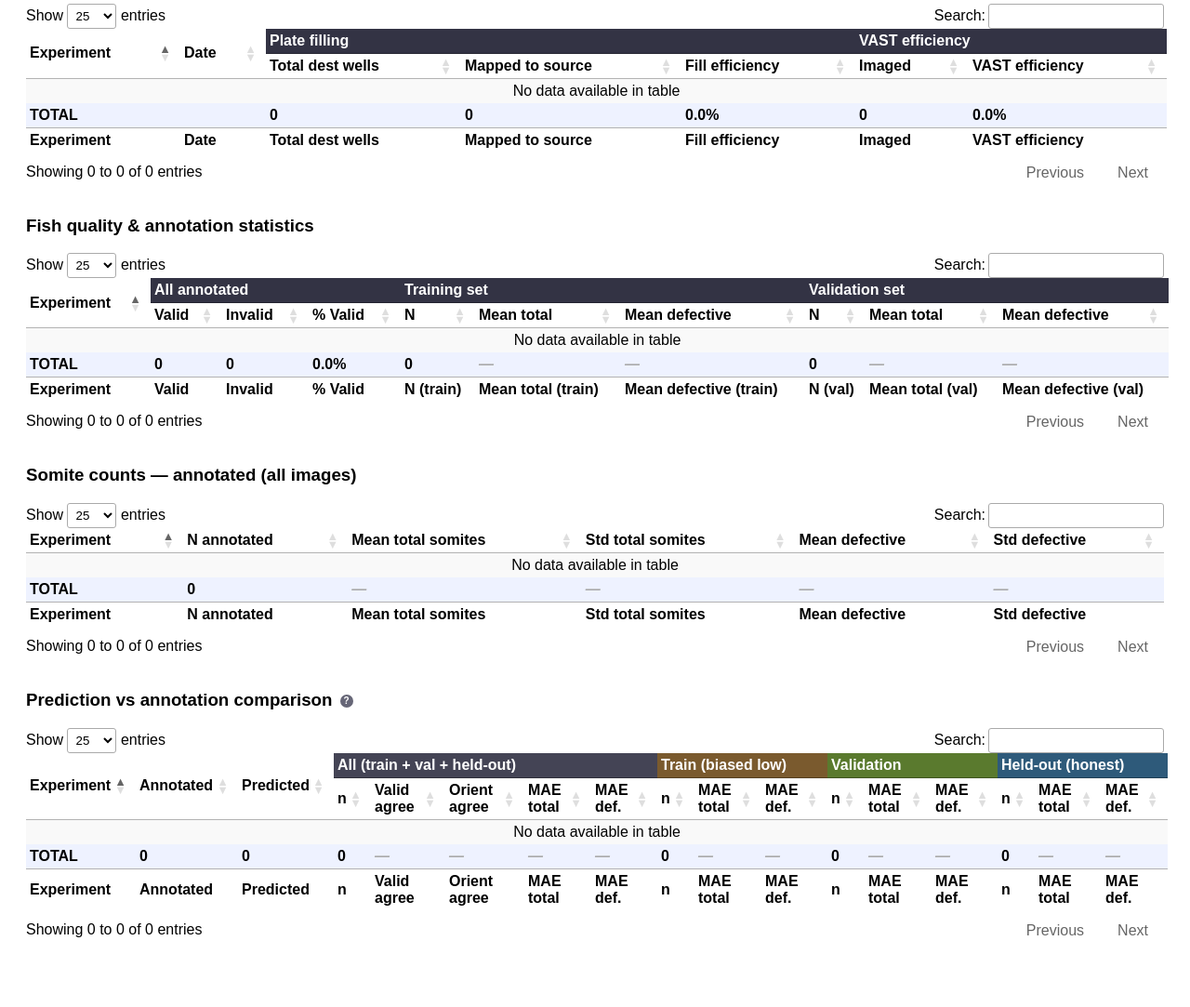
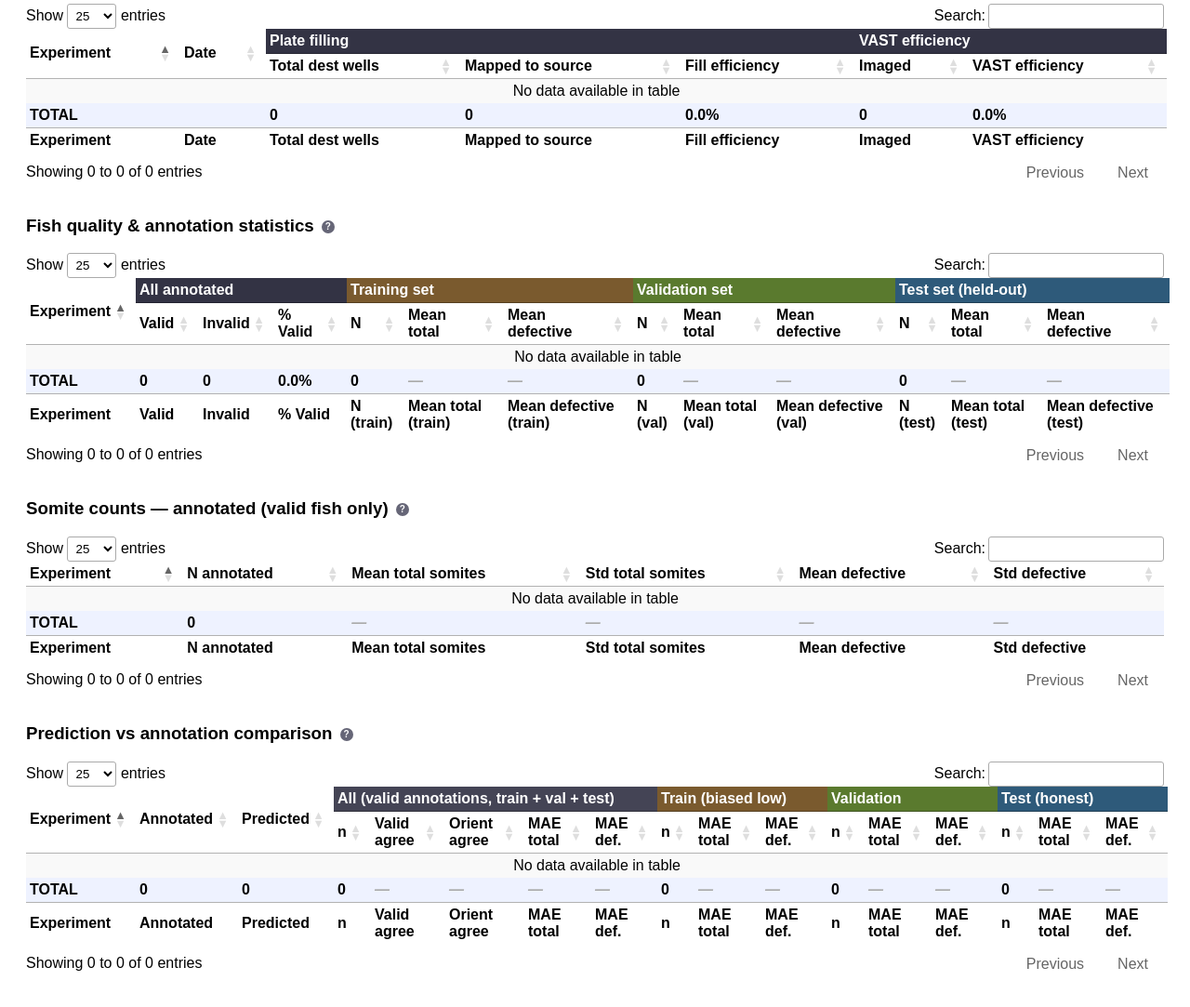
Before and after one commit to EPFL-TOP/VAST-DS, a Django app: page /well_explorer/stats_listing in a window 1280 px wide. Shown: the part 201-1284 px from the top of the page at 93% size. Before the commit the page ends 1209 px from the top, so only its background shows below. Run offline with Django 4.2, Linux system fonts and the light colour scheme; data that the repository does not hold is empty; some libraries are stand-ins or nearby versions.

Commit message:
new updates

```diff
--- a/templates/well_explorer/stats_listing.html
+++ b/templates/well_explorer/stats_listing.html
@@ -90,17 +90,34 @@
 </table>
 
 <!-- ===== FISH QUALITY TABLE ===== -->
-<h3>Fish quality &amp; annotation statistics</h3>
+<h3>
+    Fish quality &amp; annotation statistics
+    <span class="tip">
+        <span class="tip-icon">?</span>
+        <span class="tip-text" style="width:300px">
+            <b>Valid / Invalid / % Valid</b>: counts of every annotated well
+            (the validity flag itself).<br><br>
+            <b>Mean total / Mean defective</b> in the Training and Validation
+            columns are computed on <code>valid=True</code> annotations only —
+            invalid fish have unreliable somite counts.<br><br>
+            <b>N</b> in those same columns is the count of <i>all</i> wells
+            assigned to the subset (valid or not), so you can spot subsets
+            that are dominated by invalid fish.
+        </span>
+    </span>
+</h3>
 <table id="qual-table" class="display compact">
     <thead>
         <tr>
             <th rowspan="2">Experiment</th>
             <th colspan="3" class="group">All annotated</th>
-            <th colspan="3" class="group">Training set</th>
-            <th colspan="3" class="group">Validation set</th>
+            <th colspan="3" class="group" style="background:#7a5a2e">Training set</th>
+            <th colspan="3" class="group" style="background:#5a7a2e">Validation set</th>
+            <th colspan="3" class="group" style="background:#2e5a7a">Test set (held-out)</th>
         </tr>
         <tr>
             <th>Valid</th><th>Invalid</th><th>% Valid</th>
+            <th>N</th><th>Mean total</th><th>Mean defective</th>
             <th>N</th><th>Mean total</th><th>Mean defective</th>
             <th>N</th><th>Mean total</th><th>Mean defective</th>
         </tr>
@@ -118,6 +135,9 @@
             <td>{{ r.n_validation }}</td>
             <td>{% if r.mean_total_val is not None %}{{ r.mean_total_val|floatformat:1 }}{% else %}<span class="na">—</span>{% endif %}</td>
             <td>{% if r.mean_bad_val is not None %}{{ r.mean_bad_val|floatformat:1 }}{% else %}<span class="na">—</span>{% endif %}</td>
+            <td>{{ r.n_test }}</td>
+            <td>{% if r.mean_total_te is not None %}{{ r.mean_total_te|floatformat:1 }}{% else %}<span class="na">—</span>{% endif %}</td>
+            <td>{% if r.mean_bad_te is not None %}{{ r.mean_bad_te|floatformat:1 }}{% else %}<span class="na">—</span>{% endif %}</td>
         </tr>
         {% endfor %}
     </tbody>
@@ -133,6 +153,9 @@
             <td>{{ data_total.n_validation }}</td>
             <td>{% if data_total.mean_total_val is not None %}{{ data_total.mean_total_val|floatformat:1 }}{% else %}<span class="na">—</span>{% endif %}</td>
             <td>{% if data_total.mean_bad_val is not None %}{{ data_total.mean_bad_val|floatformat:1 }}{% else %}<span class="na">—</span>{% endif %}</td>
+            <td>{{ data_total.n_test }}</td>
+            <td>{% if data_total.mean_total_te is not None %}{{ data_total.mean_total_te|floatformat:1 }}{% else %}<span class="na">—</span>{% endif %}</td>
+            <td>{% if data_total.mean_bad_te is not None %}{{ data_total.mean_bad_te|floatformat:1 }}{% else %}<span class="na">—</span>{% endif %}</td>
         </tr>
     </tbody>
     <tfoot><tr>
@@ -140,11 +163,22 @@
         <th>Valid</th><th>Invalid</th><th>% Valid</th>
         <th>N (train)</th><th>Mean total (train)</th><th>Mean defective (train)</th>
         <th>N (val)</th><th>Mean total (val)</th><th>Mean defective (val)</th>
+        <th>N (test)</th><th>Mean total (test)</th><th>Mean defective (test)</th>
     </tr></tfoot>
 </table>
 
 <!-- ===== SOMITE ANNOTATION STATS ===== -->
-<h3>Somite counts — annotated (all images)</h3>
+<h3>
+    Somite counts — annotated (valid fish only)
+    <span class="tip">
+        <span class="tip-icon">?</span>
+        <span class="tip-text" style="width:280px">
+            Mean / std are computed only over annotations with
+            <code>valid=True</code>. Invalid fish are excluded because their
+            somite counts are not reliable and aren't used in downstream analysis.
+        </span>
+    </span>
+</h3>
 <table id="somite-table" class="display compact">
     <thead>
         <tr>
@@ -192,16 +226,21 @@
     Prediction vs annotation comparison
     <span class="tip">
         <span class="tip-icon">?</span>
-        <span class="tip-text" style="width:340px">
-            Each metric is split by which subset the annotated well belongs to,
-            using the <code>use_for_training</code> / <code>use_for_validation</code>
-            flags on <code>DestWellProperties</code>:<br><br>
+        <span class="tip-text" style="width:360px">
+            Restricted to <b>valid annotations only</b> (<code>valid=True</code>) —
+            invalid fish have unreliable somite counts and are excluded from
+            analysis.<br><br>
+            Each metric is split by the subset the annotated well was assigned
+            to, using the <code>use_for_training</code> / <code>use_for_validation</code>
+            / <code>use_for_test</code> flags on <code>DestWellProperties</code>:<br><br>
             <b>Train</b>: wells the model was trained on. MAE here is biased low —
             don't trust it as generalisation error.<br>
             <b>Val</b>: wells used for early stopping during training. Slightly biased low.<br>
-            <b>Held-out</b>: annotated wells flagged as neither — this is the only
+            <b>Test</b>: held-out, never seen during training — this is the only
             <i>honest</i> generalisation metric.<br>
             <b>All</b>: combined — useful for sanity checking only.<br><br>
+            Annotations with <i>none</i> of the three flags set are excluded
+            (we don't know which subset they belong to).<br><br>
             <b>MAE</b> (Mean Absolute Error) on somite counts, typical range 3–7:<br>
             &lt;3 → excellent · 3–7 → good · &gt;7 → consider retraining.
         </span>
@@ -213,10 +252,10 @@
             <th rowspan="2">Experiment</th>
             <th rowspan="2">Annotated</th>
             <th rowspan="2">Predicted</th>
-            <th colspan="5" class="group" style="background:#445">All (train + val + held-out)</th>
+            <th colspan="5" class="group" style="background:#445">All (valid annotations, train + val + test)</th>
             <th colspan="3" class="group" style="background:#7a5a2e">Train (biased low)</th>
             <th colspan="3" class="group" style="background:#5a7a2e">Validation</th>
-            <th colspan="3" class="group" style="background:#2e5a7a">Held-out (honest)</th>
+            <th colspan="3" class="group" style="background:#2e5a7a">Test (honest)</th>
         </tr>
         <tr>
             <th>n</th><th>Valid agree</th><th>Orient agree</th><th>MAE total</th><th>MAE def.</th>
@@ -242,9 +281,9 @@
             <td>{{ r.cmp_val.n }}</td>
             <td>{% if r.cmp_val.mae_total is not None %}{{ r.cmp_val.mae_total|floatformat:2 }}{% else %}<span class="na">—</span>{% endif %}</td>
             <td>{% if r.cmp_val.mae_bad is not None %}{{ r.cmp_val.mae_bad|floatformat:2 }}{% else %}<span class="na">—</span>{% endif %}</td>
-            <td>{{ r.cmp_heldout.n }}</td>
-            <td>{% if r.cmp_heldout.mae_total is not None %}{{ r.cmp_heldout.mae_total|floatformat:2 }}{% else %}<span class="na">—</span>{% endif %}</td>
-            <td>{% if r.cmp_heldout.mae_bad is not None %}{{ r.cmp_heldout.mae_bad|floatformat:2 }}{% else %}<span class="na">—</span>{% endif %}</td>
+            <td>{{ r.cmp_test.n }}</td>
+            <td>{% if r.cmp_test.mae_total is not None %}{{ r.cmp_test.mae_total|floatformat:2 }}{% else %}<span class="na">—</span>{% endif %}</td>
+            <td>{% if r.cmp_test.mae_bad is not None %}{{ r.cmp_test.mae_bad|floatformat:2 }}{% else %}<span class="na">—</span>{% endif %}</td>
         </tr>
         {% endfor %}
     </tbody>
@@ -264,9 +303,9 @@
             <td>{{ data_total.cmp_val.n }}</td>
             <td>{% if data_total.cmp_val.mae_total is not None %}{{ data_total.cmp_val.mae_total|floatformat:2 }}{% else %}<span class="na">—</span>{% endif %}</td>
             <td>{% if data_total.cmp_val.mae_bad is not None %}{{ data_total.cmp_val.mae_bad|floatformat:2 }}{% else %}<span class="na">—</span>{% endif %}</td>
-            <td>{{ data_total.cmp_heldout.n }}</td>
-            <td>{% if data_total.cmp_heldout.mae_total is not None %}{{ data_total.cmp_heldout.mae_total|floatformat:2 }}{% else %}<span class="na">—</span>{% endif %}</td>
-            <td>{% if data_total.cmp_heldout.mae_bad is not None %}{{ data_total.cmp_heldout.mae_bad|floatformat:2 }}{% else %}<span class="na">—</span>{% endif %}</td>
+            <td>{{ data_total.cmp_test.n }}</td>
+            <td>{% if data_total.cmp_test.mae_total is not None %}{{ data_total.cmp_test.mae_total|floatformat:2 }}{% else %}<span class="na">—</span>{% endif %}</td>
+            <td>{% if data_total.cmp_test.mae_bad is not None %}{{ data_total.cmp_test.mae_bad|floatformat:2 }}{% else %}<span class="na">—</span>{% endif %}</td>
         </tr>
     </tbody>
     <tfoot><tr>
--- a/well_explorer/views.py
+++ b/well_explorer/views.py
@@ -1248,10 +1248,10 @@ def vast_handler(doc: bokeh.document.Document) -> None:
             shutil.rmtree(LOCALPATH_TRAINING)
         if os.path.exists(LOCALPATH_TRAINING) is False:
             os.mkdir(LOCALPATH_TRAINING)
-        if os.path.exists(os.path.join(LOCALPATH_TRAINING,'train')) is False:
-            os.mkdir(os.path.join(LOCALPATH_TRAINING,'train'))
-        if os.path.exists(os.path.join(LOCALPATH_TRAINING,'valid')) is False:
-            os.mkdir(os.path.join(LOCALPATH_TRAINING,'valid'))
+        for sub in ('train', 'valid', 'test'):
+            sub_path = os.path.join(LOCALPATH_TRAINING, sub)
+            if os.path.exists(sub_path) is False:
+                os.mkdir(sub_path)
 
 
         for experiment in experiments:
@@ -1272,25 +1272,33 @@ def vast_handler(doc: bokeh.document.Document) -> None:
                         #if props.valid and props.n_total_somites>=0 and props.n_bad_somites >=0:
                         #Add false to train other model
                         if props.n_total_somites>=0 and props.n_bad_somites >=0:
-                            if props.use_for_training is False and props.use_for_validation is False:
-                                rand=random.uniform(0,1)
-                                if rand>0.2:
-                                    outdir=os.path.join(LOCALPATH_TRAINING,'train')
+                            # Pick the bucket. If the annotation already has a
+                            # flag set (e.g. assigned by a previous run or by
+                            # the resplit_training_data command), respect it.
+                            # Otherwise do a fresh 70/15/15 split.
+                            if (not props.use_for_training and
+                                not props.use_for_validation and
+                                not props.use_for_test):
+                                rand = random.uniform(0, 1)
+                                if rand < 0.70:
+                                    bucket = 'train'
                                     props.use_for_training = True
-                                    props.use_for_validation = False
-                                    props.save()
+                                elif rand < 0.85:
+                                    bucket = 'valid'
+                                    props.use_for_validation = True
                                 else:
-                                    outdir=os.path.join(LOCALPATH_TRAINING,'valid')
-                                    props.use_for_training = False
-                                    props.use_for_validation = True
-                                    props.save()
+                                    bucket = 'test'
+                                    props.use_for_test = True
+                                props.save()
+                            elif props.use_for_training:
+                                bucket = 'train'
+                            elif props.use_for_validation:
+                                bucket = 'valid'
+                            elif props.use_for_test:
+                                bucket = 'test'
                             else:
-                                if props.use_for_training:
-                                    outdir=os.path.join(LOCALPATH_TRAINING,'train')
-                                elif props.use_for_validation:
-                                    outdir=os.path.join(LOCALPATH_TRAINING,'valid')
-                                else:
-                                    continue
+                                continue
+                            outdir = os.path.join(LOCALPATH_TRAINING, bucket)
 
                             position_col = dest.position_col
                             position_row = dest.position_row
@@ -1682,13 +1690,14 @@ def stats_list(request: HttpRequest) -> HttpResponse:
         'n_dest_wells': 0, 'n_mapped_wells': 0, 'n_imaged': 0,
         'n_valid': 0, 'n_invalid': 0,
         'n_annotated': 0, 'n_predicted': 0, 'n_both': 0,
-        'n_training': 0, 'n_validation': 0,
+        'n_training': 0, 'n_validation': 0, 'n_test': 0,
     }
     t_ann_total, t_ann_bad = [], []
     t_ann_total_tr, t_ann_bad_tr = [], []
     t_ann_total_val, t_ann_bad_val = [], []
-    # per-subset comparison accumulators (training / validation / held-out)
-    SUBSETS = ('train', 'val', 'heldout')
+    t_ann_total_te, t_ann_bad_te = [], []
+    # per-subset comparison accumulators (training / validation / held-out test)
+    SUBSETS = ('train', 'val', 'test')
     t_subset = {s: {'n': 0, 'agree_valid': 0, 'agree_orient': 0,
                     'somite_diffs': [], 'bad_diffs': []} for s in SUBSETS}
 
@@ -1703,9 +1712,11 @@ def stats_list(request: HttpRequest) -> HttpResponse:
         n_both = 0
         n_training = 0
         n_validation = 0
+        n_test = 0
         ann_total, ann_bad = [], []
         ann_total_tr, ann_bad_tr = [], []
         ann_total_val, ann_bad_val = [], []
+        ann_total_te, ann_bad_te = [], []
         # per-subset comparison accumulators for this experiment
         sub = {s: {'n': 0, 'agree_valid': 0, 'agree_orient': 0,
                    'somite_diffs': [], 'bad_diffs': []} for s in SUBSETS}
@@ -1730,22 +1741,35 @@ def stats_list(request: HttpRequest) -> HttpResponse:
                         n_valid += 1
                     else:
                         n_invalid += 1
-                    if props.n_total_somites != -9999:
-                        ann_total.append(props.n_total_somites)
-                    if props.n_bad_somites != -9999:
-                        ann_bad.append(props.n_bad_somites)
+                    # Somite counts are only meaningful on valid fish — invalid
+                    # ones aren't counted properly and aren't used for analysis,
+                    # so we exclude them from the somite-count statistics.
+                    if props.valid:
+                        if props.n_total_somites != -9999:
+                            ann_total.append(props.n_total_somites)
+                        if props.n_bad_somites != -9999:
+                            ann_bad.append(props.n_bad_somites)
                     if props.use_for_training:
                         n_training += 1
-                        if props.n_total_somites != -9999:
-                            ann_total_tr.append(props.n_total_somites)
-                        if props.n_bad_somites != -9999:
-                            ann_bad_tr.append(props.n_bad_somites)
+                        if props.valid:
+                            if props.n_total_somites != -9999:
+                                ann_total_tr.append(props.n_total_somites)
+                            if props.n_bad_somites != -9999:
+                                ann_bad_tr.append(props.n_bad_somites)
                     if props.use_for_validation:
                         n_validation += 1
-                        if props.n_total_somites != -9999:
-                            ann_total_val.append(props.n_total_somites)
-                        if props.n_bad_somites != -9999:
-                            ann_bad_val.append(props.n_bad_somites)
+                        if props.valid:
+                            if props.n_total_somites != -9999:
+                                ann_total_val.append(props.n_total_somites)
+                            if props.n_bad_somites != -9999:
+                                ann_bad_val.append(props.n_bad_somites)
+                    if props.use_for_test:
+                        n_test += 1
+                        if props.valid:
+                            if props.n_total_somites != -9999:
+                                ann_total_te.append(props.n_total_somites)
+                            if props.n_bad_somites != -9999:
+                                ann_bad_te.append(props.n_bad_somites)
                 except DestWellProperties.DoesNotExist:
                     pass
 
@@ -1759,16 +1783,25 @@ def stats_list(request: HttpRequest) -> HttpResponse:
                 if has_ann or has_pred:
                     n_imaged += 1
 
-                if has_ann and has_pred:
-                    n_both += 1
-                    # bucket: training has priority over validation;
-                    # held-out = annotated but not flagged as either
+                # Prediction-vs-annotation comparison is restricted to wells
+                # whose manual annotation is `valid=True`: invalid fish have
+                # unreliable somite counts and are excluded from analysis, so
+                # comparing predictions against them would be noise.
+                if has_ann and has_pred and props.valid:
+                    # Bucket by the explicit subset flag. Annotations with
+                    # NO flag set (use_for_training / _validation / _test all
+                    # false) are skipped — we don't know which subset they
+                    # belong to, and the "honest" test column would be
+                    # misleading if we lumped them in.
                     if props.use_for_training:
                         s_key = 'train'
                     elif props.use_for_validation:
                         s_key = 'val'
+                    elif props.use_for_test:
+                        s_key = 'test'
                     else:
-                        s_key = 'heldout'
+                        continue
+                    n_both += 1
                     bucket = sub[s_key]
                     bucket['n'] += 1
                     if props.valid == pred.valid:
@@ -1801,19 +1834,22 @@ def stats_list(request: HttpRequest) -> HttpResponse:
             'n_validation': n_validation,
             'mean_total_val': _mean(ann_total_val),
             'mean_bad_val': _mean(ann_bad_val),
+            'n_test': n_test,
+            'mean_total_te': _mean(ann_total_te),
+            'mean_bad_te': _mean(ann_bad_te),
             'n_predicted': n_predicted,
             'n_both': n_both,
-            'cmp_all':     _aggregate_buckets([sub[s] for s in SUBSETS]),
-            'cmp_train':   _subset_metrics(sub['train']),
-            'cmp_val':     _subset_metrics(sub['val']),
-            'cmp_heldout': _subset_metrics(sub['heldout']),
+            'cmp_all':   _aggregate_buckets([sub[s] for s in SUBSETS]),
+            'cmp_train': _subset_metrics(sub['train']),
+            'cmp_val':   _subset_metrics(sub['val']),
+            'cmp_test':  _subset_metrics(sub['test']),
         })
 
         for k, v in {'n_dest_wells': n_dest_wells, 'n_mapped_wells': n_mapped_wells,
                      'n_imaged': n_imaged, 'n_valid': n_valid, 'n_invalid': n_invalid,
                      'n_annotated': n_annotated, 'n_predicted': n_predicted,
                      'n_both': n_both, 'n_training': n_training,
-                     'n_validation': n_validation}.items():
+                     'n_validation': n_validation, 'n_test': n_test}.items():
             tk[k] += v
         t_ann_total += ann_total
         t_ann_bad += ann_bad
@@ -1821,6 +1857,8 @@ def stats_list(request: HttpRequest) -> HttpResponse:
         t_ann_bad_tr += ann_bad_tr
         t_ann_total_val += ann_total_val
         t_ann_bad_val += ann_bad_val
+        t_ann_total_te += ann_total_te
+        t_ann_bad_te += ann_bad_te
         for s in SUBSETS:
             t_subset[s]['n'] += sub[s]['n']
             t_subset[s]['agree_valid'] += sub[s]['agree_valid']
@@ -1851,12 +1889,15 @@ def stats_list(request: HttpRequest) -> HttpResponse:
         'n_validation': tk['n_validation'],
         'mean_total_val': _mean(t_ann_total_val),
         'mean_bad_val': _mean(t_ann_bad_val),
+        'n_test': tk['n_test'],
+        'mean_total_te': _mean(t_ann_total_te),
+        'mean_bad_te': _mean(t_ann_bad_te),
         'n_predicted': tk['n_predicted'],
         'n_both': nb,
-        'cmp_all':     _aggregate_buckets([t_subset[s] for s in SUBSETS]),
-        'cmp_train':   _subset_metrics(t_subset['train']),
-        'cmp_val':     _subset_metrics(t_subset['val']),
-        'cmp_heldout': _subset_metrics(t_subset['heldout']),
+        'cmp_all':   _aggregate_buckets([t_subset[s] for s in SUBSETS]),
+        'cmp_train': _subset_metrics(t_subset['train']),
+        'cmp_val':   _subset_metrics(t_subset['val']),
+        'cmp_test':  _subset_metrics(t_subset['test']),
     }
     return render(request, 'well_explorer/stats_listing.html', {'rows': rows, 'data_total': total_row})
 
--- a/well_mapping/models.py
+++ b/well_mapping/models.py
@@ -206,6 +206,7 @@ class DestWellProperties(models.Model):
     correct_orientation = models.BooleanField(default=True, help_text="is the fish correctly oriented (head to the left)?", blank=True, null=True)
     use_for_training    = models.BooleanField(default=False, help_text="should be used for training", blank=True, null=True)
     use_for_validation  = models.BooleanField(default=False, help_text="should be used for validation", blank=True, null=True)
+    use_for_test        = models.BooleanField(default=False, help_text="held out for the final test report (never seen during training)", blank=True, null=True)
 
     def __str__(self):
         """String for representing the Model object (in Admin site etc.)"""
```
Also changed, not shown: templates/well_explorer/docs.html (+46 -8 lines), README.md.
